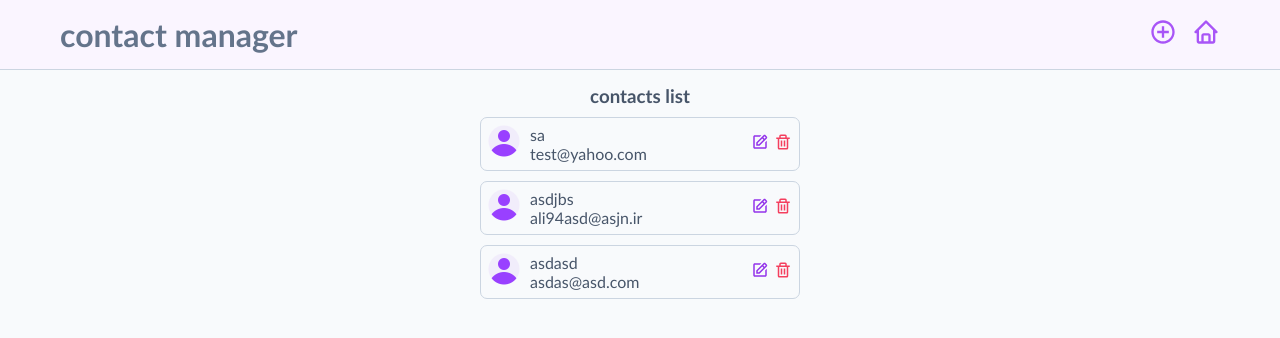
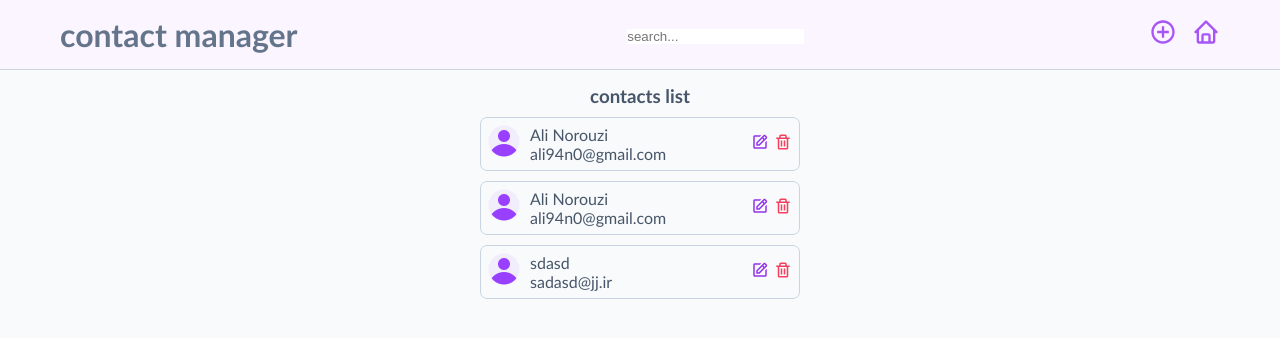
Before and after one commit to ali94n0/Contact-Manager-ReactJs, a React (Create React App) app: page / in a window 1280 px wide. Shown: the top 338 px of the page. Built offline with nearby package versions, Linux system fonts and the light colour scheme; data requests are answered from the project's data file.

Commit message:
first code of search input

```diff
--- a/data/db.json
+++ b/data/db.json
@@ -1,18 +1,18 @@
 {
   "contacts": [
     {
-      "name": "sa",
-      "email": "test@yahoo.com",
+      "name": "Ali Norouzi",
+      "email": "ali94n0@gmail.com",
       "id": 1
     },
     {
-      "name": "asdjbs",
-      "email": "ali94asd@asjn.ir",
+      "name": "Ali Norouzi",
+      "email": "ali94n0@gmail.com",
       "id": 2
     },
     {
-      "name": "asdasd",
-      "email": "asdas@asd.com",
+      "name": "sdasd",
+      "email": "sadasd@jj.ir",
       "id": 3
     }
   ]
--- a/src/App.js
+++ b/src/App.js
@@ -1,9 +1,9 @@
-import ContactApp from "./components/ContactApp";
 import "./app.css";
 import { Route, Routes } from "react-router-dom";
 import AddNewContact from "./components/AddNewContact/AddNewContact";
 import ContactDetail from "./components/ContactDetail/ContactDetail";
 import EditContact from "./components/EditContact/EditContact";
+import ContactsList from "./components/ContactList/ContactsList";
 
 const App = () => {
   return (
@@ -12,7 +12,7 @@ const App = () => {
         <Route path="/edit/:id" element={<EditContact />} />
         <Route path="/user/:id" element={<ContactDetail />} />
         <Route path="/add" element={<AddNewContact />} />
-        <Route path="/" element={<ContactApp />} />
+        <Route path="/" element={<ContactsList />} />
       </Routes>
     </main>
   );
--- a/src/components/ContactApp.js
+++ /dev/null
@@ -1,41 +0,0 @@
-import { useEffect, useState } from "react";
-import { useNavigate } from "react-router-dom";
-import deleteContact from "../services/deleteContactService";
-import getAllContacts from "../services/getAllContactsService";
-
-import ContactsList from "./ContactList/ContactsList";
-
-const ContactApp = () => {
-  const [contacts, setContacts] = useState([]);
-
-  useEffect(() => {
-    const getContacts = async () => {
-      try {
-        const { data } = await getAllContacts();
-        setContacts(data);
-      } catch (error) {
-        console.log(error);
-      }
-    };
-    getContacts();
-  }, []);
-  const navigate = useNavigate();
-  const deletedContact = async (id) => {
-    try {
-      const { data } = await deleteContact(id);
-      setContacts(data);
-      const filteredContacts = contacts.filter((c) => c.id !== id);
-      setContacts(filteredContacts);
-      navigate("/");
-    } catch (error) {
-      alert(`${error.message}`);
-    }
-  };
-  return (
-    <>
-      <ContactsList contacts={contacts} onDelete={deletedContact} />
-    </>
-  );
-};
-
-export default ContactApp;
--- a/src/components/ContactList/ContactsList.js
+++ b/src/components/ContactList/ContactsList.js
@@ -1,23 +1,64 @@
-import { Link } from "react-router-dom";
+import { useEffect } from "react";
+import { useState } from "react";
+import { Link, useNavigate } from "react-router-dom";
+import deleteContact from "../../services/deleteContactService";
+import getAllContacts from "../../services/getAllContactsService";
 import Contact from "../ContactList/contact/Contact";
 import "./contactList.css";
-const ContactsList = ({ contacts, onDelete }) => {
-  if (contacts.length === 0) {
-    return (
-      <div className="firstContact">
-        <Link to={"/add"}>Add Your First Contact</Link>
-      </div>
-    );
-  }
+const ContactsList = () => {
+  const [contacts, setContacts] = useState(null);
+
+  useEffect(() => {
+    const getContacts = async () => {
+      try {
+        const { data } = await getAllContacts();
+        setContacts(data);
+      } catch (error) {
+        alert(error.message);
+      }
+    };
+    getContacts();
+  }, []);
+
+  const navigate = useNavigate();
+  const deletedContact = async (id) => {
+    try {
+      const { data } = await deleteContact(id);
+      setContacts(data);
+      const filteredContacts = contacts.filter((c) => c.id !== id);
+      setContacts(filteredContacts);
+      navigate("/");
+    } catch (error) {
+      alert(`${error.message}`);
+    }
+  };
+  // if (contacts === []) {
+  //   return (
+  //     <div className="firstContact">
+  //       <Link to={"/add"}>Add Your First Contact</Link>
+  //     </div>
+  //   );
+  // }
+  // console.log(contacts);
 
   return (
     <section className="contactList">
       <h3>contacts list</h3>
-      {contacts.map((contact) => {
-        return (
-          <Contact contact={contact} onDelete={onDelete} key={contact.id} />
-        );
-      })}
+      <div>
+        {contacts ? (
+          contacts.map((contact) => {
+            return (
+              <Contact
+                contact={contact}
+                onDelete={deletedContact}
+                key={contact.id}
+              />
+            );
+          })
+        ) : (
+          <p>Loding...</p>
+        )}
+      </div>
     </section>
   );
 };
--- a/src/components/Header.js
+++ b/src/components/Header.js
@@ -1,16 +1,52 @@
 import { Link } from "react-router-dom";
 import { BiPlusCircle, BiHome } from "react-icons/bi";
+import { useState } from "react";
+import getAllContacts from "../services/getAllContactsService";
+import { useEffect } from "react";
 
 const Header = () => {
+  const [searchContact, setSearchContact] = useState();
+  const [contacts, setContacts] = useState([]);
+
+  useEffect(() => {
+    const getContacts = async () => {
+      try {
+        const { data } = await getAllContacts();
+        setContacts(data);
+      } catch (error) {
+        alert(error.message);
+      }
+    };
+    getContacts();
+  }, []);
+
+  const changeHandler = (e) => {
+    setSearchContact(e.target.value);
+    const searchItem = e.target.value;
+    const filteredContact = contacts.filter((c) => {
+      return Object.values(c)
+        .join(" ")
+        .toLowerCase()
+        .includes(searchItem.toLowerCase());
+    });
+    setContacts(filteredContact);
+    console.log(contacts);
+  };
+
   return (
     <header>
       <h1>contact manager</h1>
       <div>
+        <input
+          type={"text"}
+          placeholder={"search..."}
+          onChange={changeHandler}
+          defaultValue={searchContact}
+        ></input>
+      </div>
+      <div>
         <Link to="/add">
-          {/* <button> */}
           <BiPlusCircle />
-
-          {/* </button> */}
         </Link>
         <Link to="/">
           <BiHome />
```
